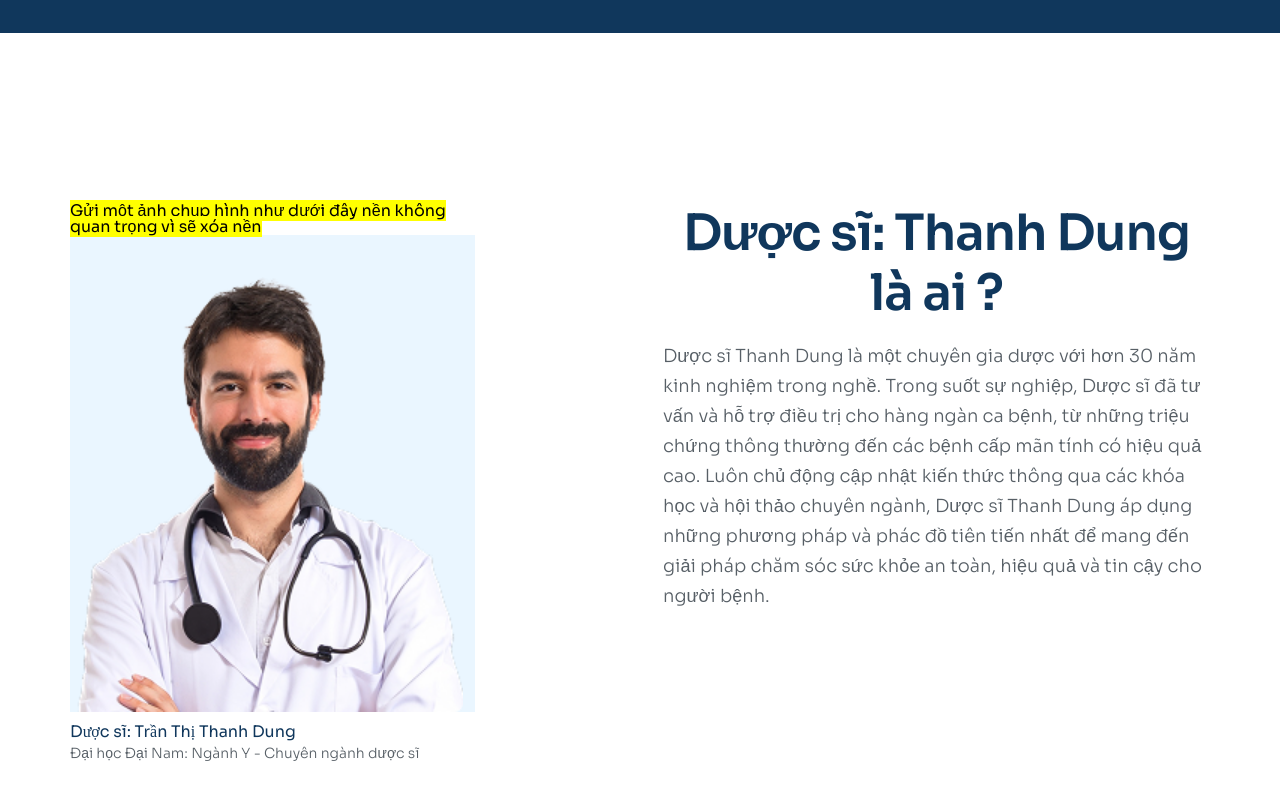
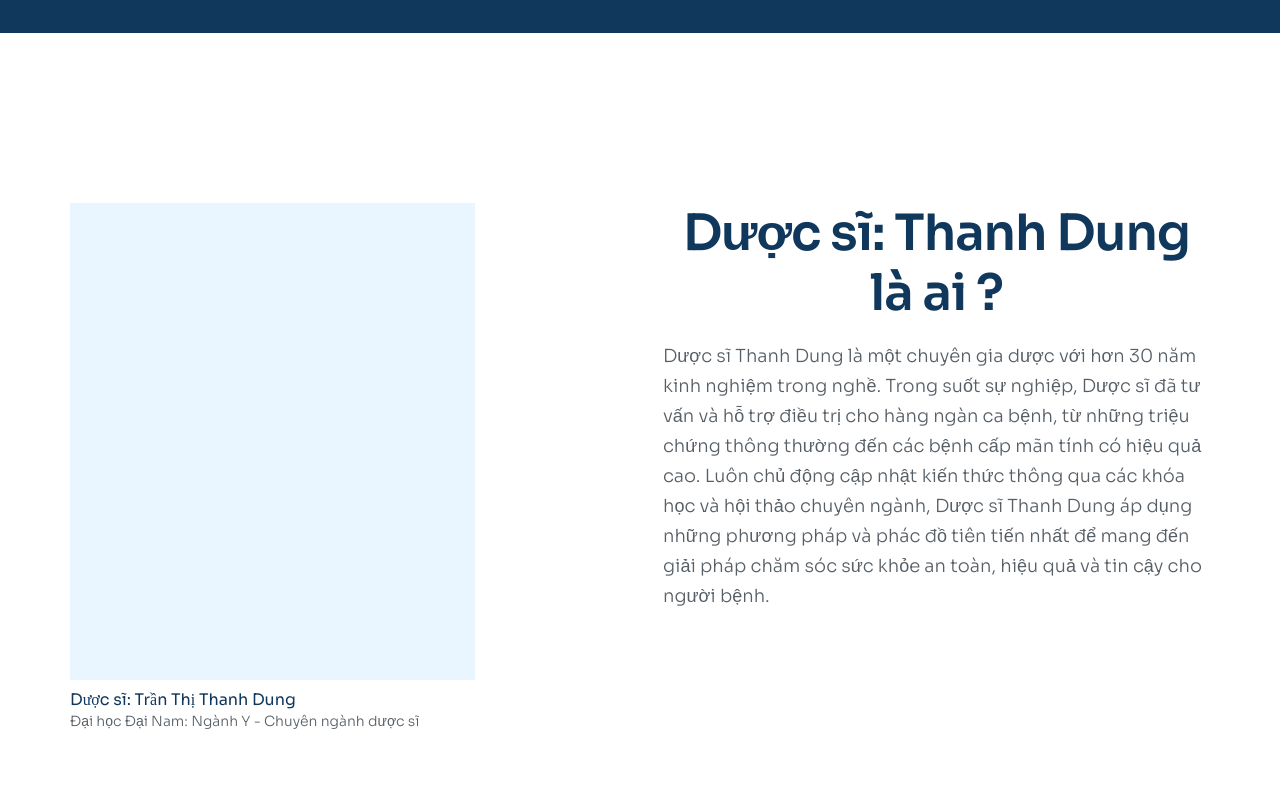
Before and after one commit to JayceNgo/HTML-CSS-Project3, a plain HTML site: page index.html in a window 1280 px wide. Shown: the part 780-1580 px from the top of the page. Drawn offline with Linux system fonts and the light colour scheme.

Commit message:
update image

```diff
--- a/index.html
+++ b/index.html
@@ -218,16 +218,12 @@
                         <div class="feature__media">
                             <figure class="feature__images">
                                 <div class="feature-item">
-                                    <mark
-                                        >Gửi một ảnh chụp hình như dưới đây nền
-                                        không quan trọng vì sẽ xóa nền</mark
-                                    >
                                     <div class="feature-item__img-bg">
-                                        <img
+                                        <!-- <img
                                             src="./assets/imgs/member-1.png"
                                             alt=""
                                             class="feature-img"
-                                        />
+                                        /> -->
                                     </div>
                                     <h3 class="feature-item__name">
                                         Dược sĩ: Trần Thị Thanh Dung
```
